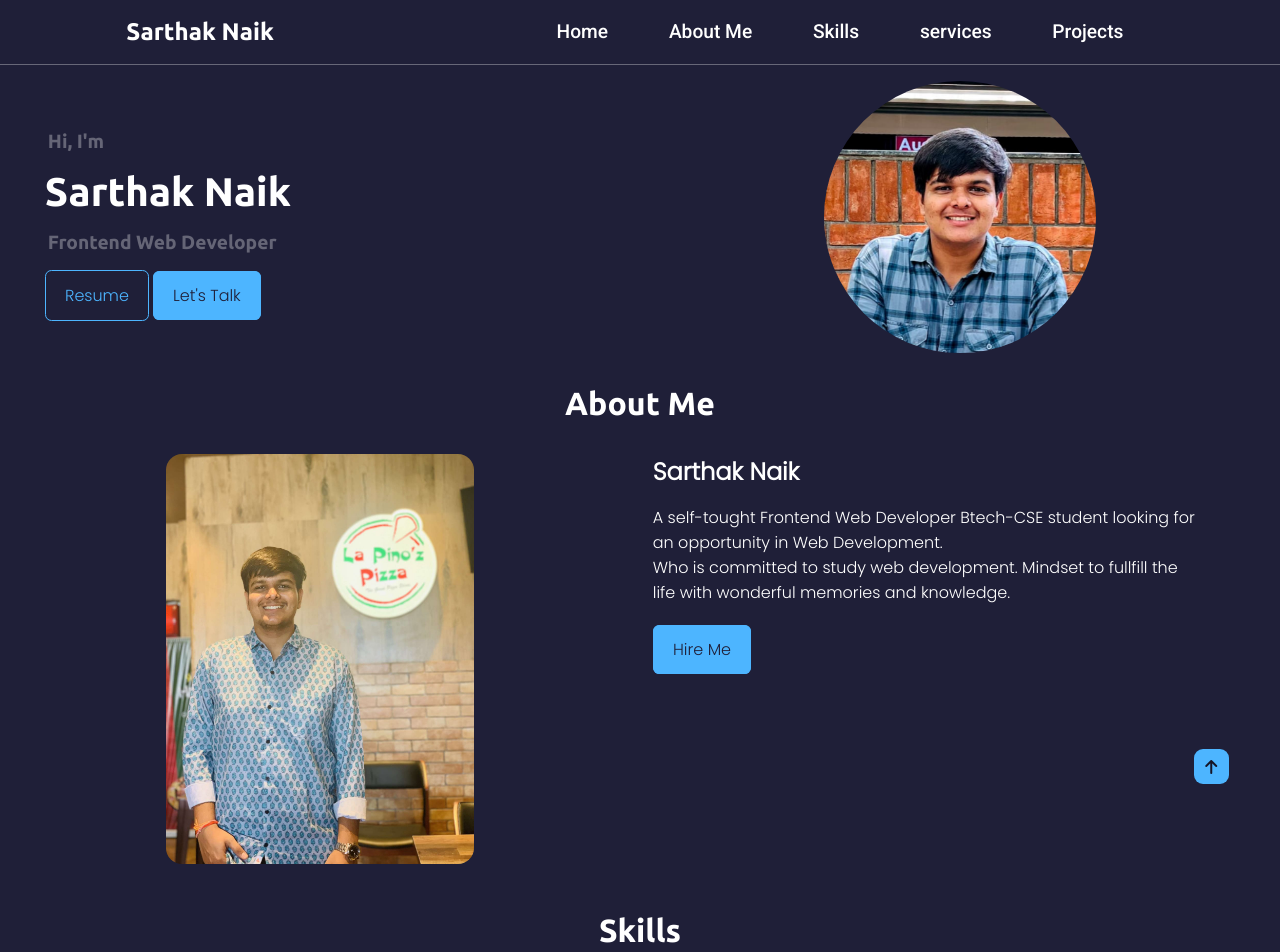
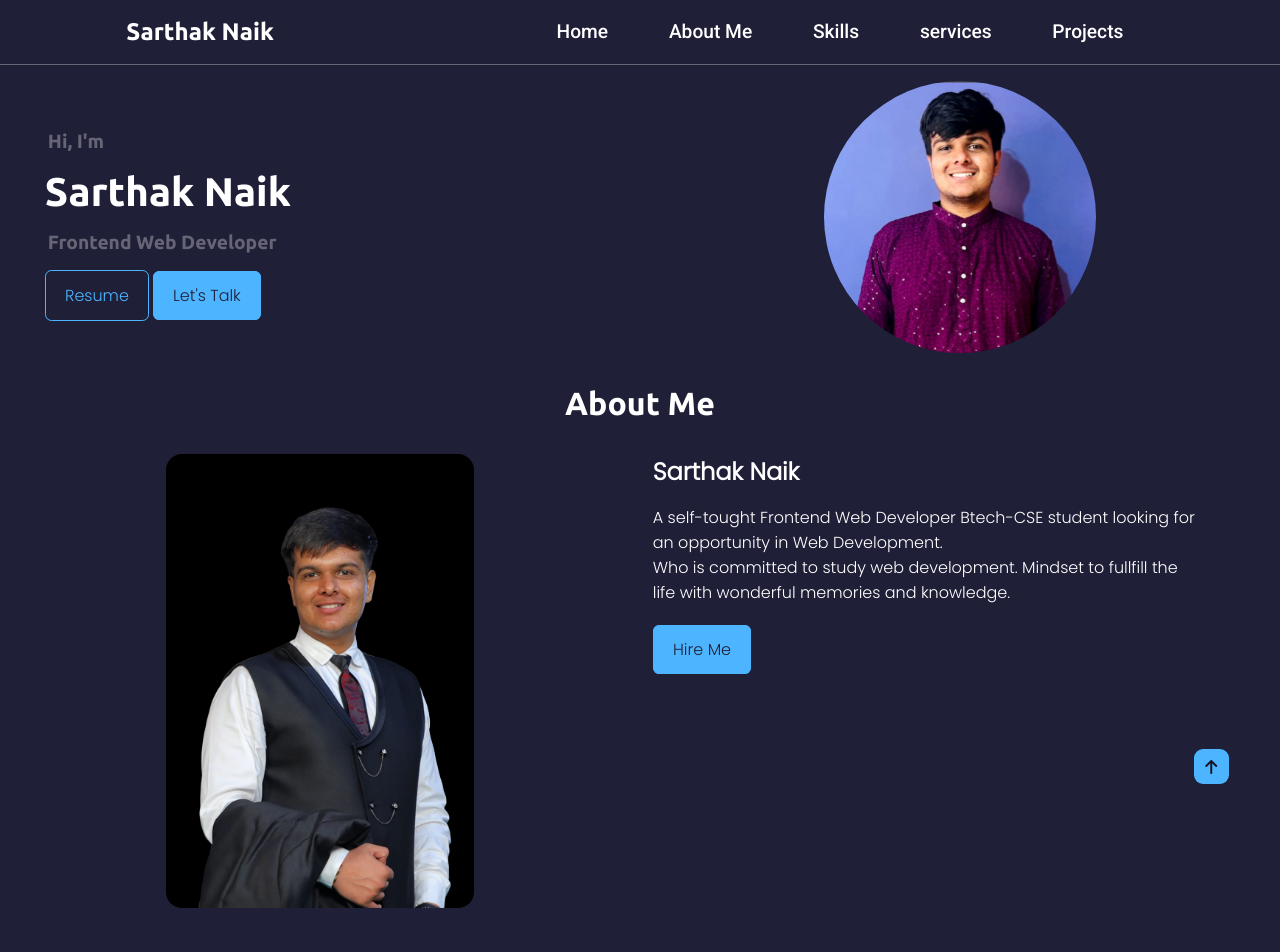
Before and after one commit to SarthakNaik2003/frontend-day17, a plain HTML site: page index.html in a window 1280 px wide. Shown: the top 952 px of the page. Drawn offline with Linux system fonts and the light colour scheme; a script that the page names is missing.

Commit message:
Update index.html
img change

```diff
--- a/index.html
+++ b/index.html
@@ -66,7 +66,7 @@
         <div class="home-right flex s-center items-center">
             <div class="circle flex s-center items-center" id="mainImage">
                 <!-- Here in src replace the given link with your image link -->
-                <img src="naik.png" alt="">
+                <img src="sarthak3.png" alt="">
             </div>
 
         </div>
@@ -78,7 +78,7 @@
         <div class="about-container flex s-around ">
             <div class=" about-left flex s-center items-center">
                 <!-- Here in src replade the given link with your secondary image link -->
-                <img src="sarthak1.jpg" alt="" style="width: 50%;">
+                <img src="sarthak2.png" alt="" style="width: 50%;">
             </div>
 
             <div class="about-right flex">
```
